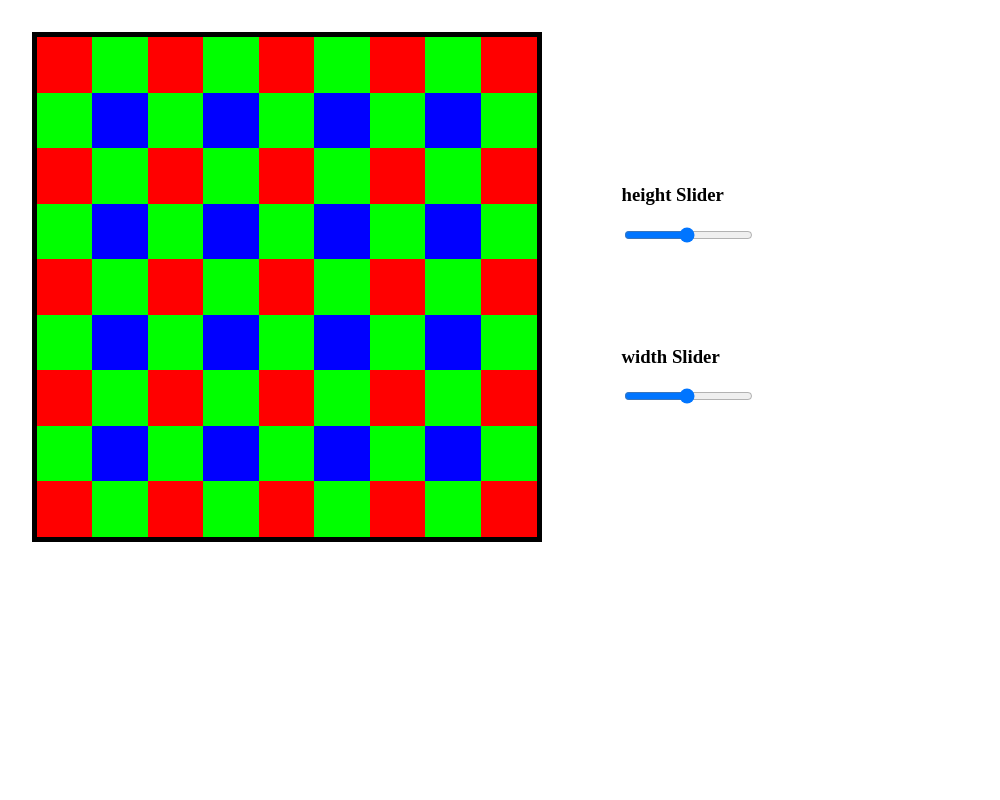
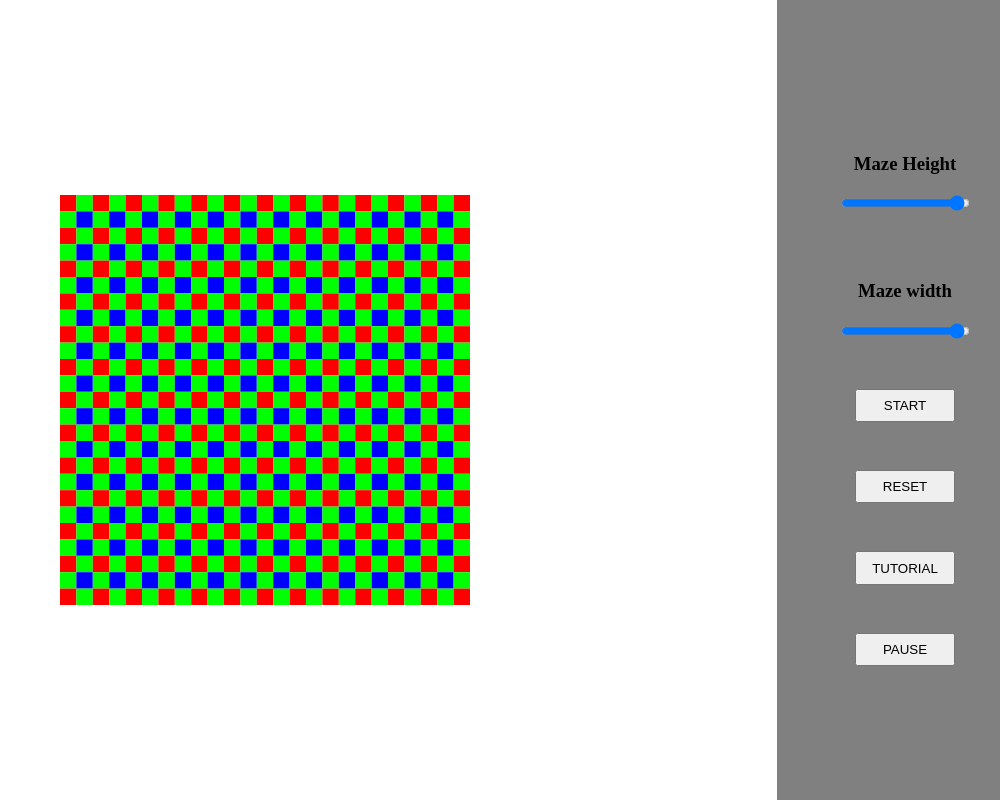
Before and after one commit to JohanFendi/MazeAlgorithmsWebsite, an Angular app: page / in a window 1280 px wide. Shown: the whole page, without its empty margins (247-1247 px from the left). Built offline with nearby package versions, Linux system fonts and the light colour scheme.

Commit message:
Impelemented draw graphical maze, restructured algorithms folder and contents

```diff
--- a/src/app/algorithms/app.cell.ts
+++ b/src/app/algorithms/app.cell.ts
@@ -1,23 +1,10 @@
+import { CellType, ColorMap } from "./app.colorsCellTypes";
 
-export enum CellType{
-    PATH,
-    UNDECIDED,
-    WALL
-}
 
 export class Cell {
-    private static colorMap : Map<CellType, [number, number, number]> =
-                            new Map<CellType,[number, number, number]>();
-
-    static {
-        Cell.colorMap.set(CellType.PATH, [255,0,0]);
-        Cell.colorMap.set(CellType.UNDECIDED, [0,255,0]);
-        Cell.colorMap.set(CellType.WALL, [0,0,255]);
-    }
-
-    private color : [number, number, number] | undefined = [0,0,0];
+    private color : String = "rgb(0,0,0)";
     constructor(readonly xPos : number, readonly yPos : number, public type : CellType){
-        this.color = Cell.colorMap.get(type);
+        this.color = ColorMap.getColor(type);
     }
 
     getColor() : string {
@@ -27,7 +14,8 @@ export class Cell {
         return "rgb(" + this.color[0] + "," + this.color[1] + "," + this.color[2] + ")";
     }
 
-    setColor(color : [number, number, number]) : void {
-        this.color = color;
+    updateType(cellType : CellType ) : void {
+        this.color = ColorMap.getColor(cellType);
+        this.type  = cellType;
     }
 }
--- /dev/null
+++ b/src/app/algorithms/app.colorsCellTypes.ts
@@ -0,0 +1,24 @@
+
+
+export enum CellType{
+    PATH,
+    UNDECIDED,
+    WALL
+}
+
+export class ColorMap {
+    private static table : Map<CellType, [number, number, number]> =
+                            new Map<CellType,[number, number, number]>();
+
+    static {
+        ColorMap.table.set(CellType.PATH, [255,0,0]);
+        ColorMap.table.set(CellType.UNDECIDED, [0,255,0]);
+        ColorMap.table.set(CellType.WALL, [0,0,255]);
+    }
+
+    static getColor(cellType : CellType) : string {
+        const rgb : [Number, Number, Number] = ColorMap.table.get(cellType)!;
+        const rgbString = "rgb(" + rgb[0] + "," + rgb[1] + "," + rgb[2] + ")";
+        return rgbString;
+    }
+}
--- a/src/app/algorithms/app.maze.ts
+++ b/src/app/algorithms/app.maze.ts
@@ -1,4 +1,5 @@
-import { Cell, CellType } from "./app.cell";
+import { Cell } from "./app.cell";
+import { CellType } from "./app.colorsCellTypes";
 
 
 export class Maze {
@@ -41,7 +42,7 @@ export class Maze {
         }
     }
 
-    logMaze(): void { //For debugging
+    public logMaze(): void { //For debugging
         for (let row of this.grid){
             let res : String = "";
             for (let cell of row){
@@ -50,12 +51,4 @@ export class Maze {
         console.log(res);
         }
     }
-
-    getVector() : Cell[]{
-        let vector : Cell[] = [];
-        for (let row of this.grid){
-            vector = vector.concat(row);
-        }
-        return vector;
-    }
 }
--- /dev/null
+++ b/src/app/algorithms/app.mazeAlgos.ts
@@ -0,0 +1,51 @@
+import { ElementRef } from "@angular/core";
+import { Maze } from "./app.maze";
+import { ColorMap, CellType } from "./app.colorsCellTypes";
+
+
+
+export class MazeAlgos {
+
+
+    // Draws the maze when algorithm is not started
+    // Does so not by creating a maze object, therefore being more efficient
+    public static drawGraphicalMaze(mazeHeight : number, mazeWidth : number, mazeCanvasRef : ElementRef<HTMLCanvasElement>) : void {
+        const mazeCanvasEl : HTMLCanvasElement = mazeCanvasRef.nativeElement;
+        mazeCanvasEl.width = mazeCanvasEl.clientWidth;
+        mazeCanvasEl.height = mazeCanvasEl.clientHeight;
+        let context = mazeCanvasEl.getContext('2d');
+
+        if (!context){
+            throw new Error("ContextError : Context is null")
+        }
+
+        const cellSide : number = mazeCanvasEl.clientHeight / Math.max(mazeHeight, mazeWidth);
+        const offsetY : number = Math.max((mazeWidth-mazeHeight)*cellSide / 2, 0);
+        const offsetX : number = Math.max((mazeHeight-mazeWidth)*cellSide / 2, 0);
+
+        for (let yPos = 0; yPos < mazeHeight; yPos++){
+            for (let xPos = 0; xPos < mazeWidth; xPos++){
+                const canvas_yPos : number = yPos * cellSide + offsetY;
+                const canvas_xPos : number = xPos * cellSide + offsetX;
+
+                if (yPos % 2 == 0 && xPos % 2 == 0){
+                    context.fillStyle = ColorMap.getColor(CellType.PATH);
+                    }
+
+                else if (yPos % 2 == 0 && xPos % 2 == 1){
+                    context.fillStyle = ColorMap.getColor(CellType.UNDECIDED);
+                }
+
+                else if (yPos % 2 == 1 && xPos % 2 == 0){
+                    context.fillStyle = ColorMap.getColor(CellType.UNDECIDED);
+                }
+
+                else {
+                    context.fillStyle = ColorMap.getColor(CellType.WALL);
+                }
+
+                context.fillRect(canvas_xPos, canvas_yPos, cellSide, cellSide);
+            }
+        }
+    }
+}
--- a/src/app/app.component.css
+++ b/src/app/app.component.css
@@ -1,30 +1,44 @@
 
 
 .container {
-    margin: 2rem;
-    align-items: center;
-    justify-content: center;
     display: flex;
-    gap: 5rem;
-}
-
-.sidebar {
-    display: flex;
-    flex-direction: column;
-    gap: 5rem;
+    justify-content: space-between;
+    width: 100%;
 }
 
 .mazeContainer {
-    display: grid;
-    width: 500px;
-    height: 500px;
-    border : 5px solid black;
+    width : 80%;
+    height: 100vh;
+    display: flex;
+    justify-content: center;
+    align-items: center;
 }
 
-.cell {
-    background-color: blue;
+.mazeCanvas {
+    width: 40%;
+    aspect-ratio: 1/1;
 }
 
-#heightSlider::before{
-    content: "";
+
+.sidebar {
+    background-color: gray;
+    width: 20%;
+    height: 100vh;
+    display: flex;
+    flex-direction: column;
+    justify-content: center;
+    align-items: center;
+    gap: 3rem;
 }
+
+.sidebarButton {
+    width: 100px;
+    aspect-ratio: 3/1;
+}
+
+.sliderContainer{
+    display: flex;
+    flex-direction: column;
+    align-items: center;
+    justify-content: center;
+}
--- a/src/app/app.component.html
+++ b/src/app/app.component.html
@@ -1,22 +1,27 @@
 <main>
-    <div class = "container">
-        <div class = "mazeContainer"
-        [style.grid-template-columns]="'repeat(' + this.maze.width + ', 1fr)'"
-        [style.grid-template-rows]="'repeat(' + this.maze.height + ', 1fr)'">
-            <div class = "cell" *ngFor="let cell of this.maze.getVector()"
-                [style.background-color]="cell.getColor()"
-            ></div>
+    <div class = container>
+        <div class = "mazeContainer">
+            <canvas class = "mazeCanvas" #mazeCanvas>
+
+            </canvas>
         </div>
 
         <div class = "sidebar">
-            <div>
-                <h3>height Slider</h3>
-                <input class = "slider" id = "heightSlider" type="range" name="height" min = "1" max = 100>
+            <div class = "sliderContainer">
+                <h3>Maze Height</h3>
+                <input #heightSlider type="range" min = 3 max = 53 step = 2 (input)="getMazeHeight(heightSlider)">
             </div>
-            <div>
-                <h3>width Slider</h3>
-              <input class = "slider" type="range" min = "1" max = 100>
+
+            <div class = "sliderContainer">
+                <h3>Maze width</h3>
+                <input #widthSlider type="range" min = 3 max = 53 step = 2 (input)="getMazeWidth(widthSlider)">
             </div>
+
+            <button class = "sidebarButton">START</button>
+            <button class = "sidebarButton">RESET</button>
+            <button class = "sidebarButton">TUTORIAL</button>
+            <button class = "sidebarButton">PAUSE</button>
+
         </div>
     </div>
 </main>
--- a/src/app/app.component.ts
+++ b/src/app/app.component.ts
@@ -1,8 +1,11 @@
-import { Component} from '@angular/core';
+import { Component, ElementRef, ViewChild, PLATFORM_ID, inject } from '@angular/core';
 import { RouterOutlet } from '@angular/router';
-import { NgFor, NgStyle } from '@angular/common';
+import { NgFor, isPlatformBrowser } from '@angular/common';
+
 import { Maze } from './algorithms/app.maze';
-import { combineLatest } from 'rxjs';
+import { MazeAlgos } from './algorithms/app.mazeAlgos';
+import { unwatchFile } from 'fs';
+
 
 @Component({
   selector: 'app-root',
@@ -10,12 +13,50 @@ import { combineLatest } from 'rxjs';
   templateUrl: './app.component.html',
   styleUrl: './app.component.css'
 })
+
+
 export class AppComponent {
   title = 'maze-generation-visualizer';
-  maze : Maze = new Maze(10,10);
+  readonly canvasError : string = "CanvasError: mazeCanvasRef is undefined"
+  private mazeHeight : number = 25; //Number of cells
+  private mazeWidth : number = 25; // Number of cells
+
+  private readonly platform_id = inject(PLATFORM_ID);
+  @ViewChild('mazeCanvas') private mazeCanvasRef: ElementRef<HTMLCanvasElement> | undefined;
+
+
+  //Gets value of maze height from html slider
+  public getMazeHeight(heightSlider : HTMLInputElement) : void {
+    this.mazeHeight = Number(heightSlider.value);
+    this.drawMaze();
+  }
+
+
+  //Gets value of maze width from html slider
+  public getMazeWidth(widthSlider : HTMLInputElement) : void {
+    this.mazeWidth = Number(widthSlider.value);
+    this.drawMaze();
+  }
+
 
   ngOnInit():void{
-    this.maze.logMaze();
-    console.log(this.maze.getVector());
+  }
+
+
+  ngAfterViewInit() : void{
+    this.drawMaze();
+  }
+
+
+
+  //Runs important checks before drawing mazw
+  drawMaze(): void {
+    if (this.mazeCanvasRef === undefined){
+      throw new Error(this.canvasError);
+    }
+
+    if (isPlatformBrowser(this.platform_id)){
+      requestAnimationFrame(() => MazeAlgos.drawGraphicalMaze(this.mazeHeight, this.mazeWidth, this.mazeCanvasRef!));
+    }
   }
 }
--- a/src/styles.css
+++ b/src/styles.css
@@ -1 +1,4 @@
 /* You can add global styles to this file, and also import other style files */
+body {
+    margin: 0;
+}
```
